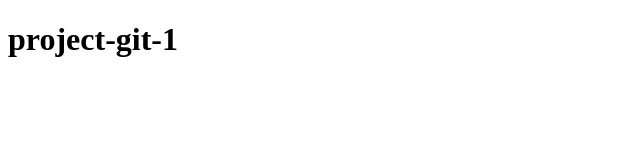
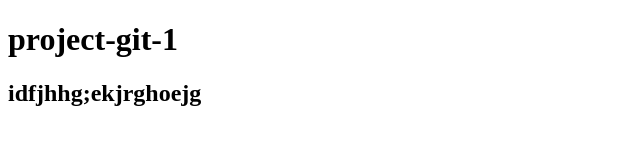
Before and after one commit to hadis-A/project-git, a plain HTML site: page index.html in a window 1280 px wide. Shown: the whole page, without its empty margins (0-640 px from the left). Drawn offline with Linux system fonts and the light colour scheme.

Commit message:
commit-index.html-2

```diff
--- a/index.html
+++ b/index.html
@@ -8,5 +8,6 @@
 </head>
 <body>
     <h1>project-git-1</h1>
+    <h2>idfjhhg;ekjrghoejg</h2>
 </body>
 </html>
```
